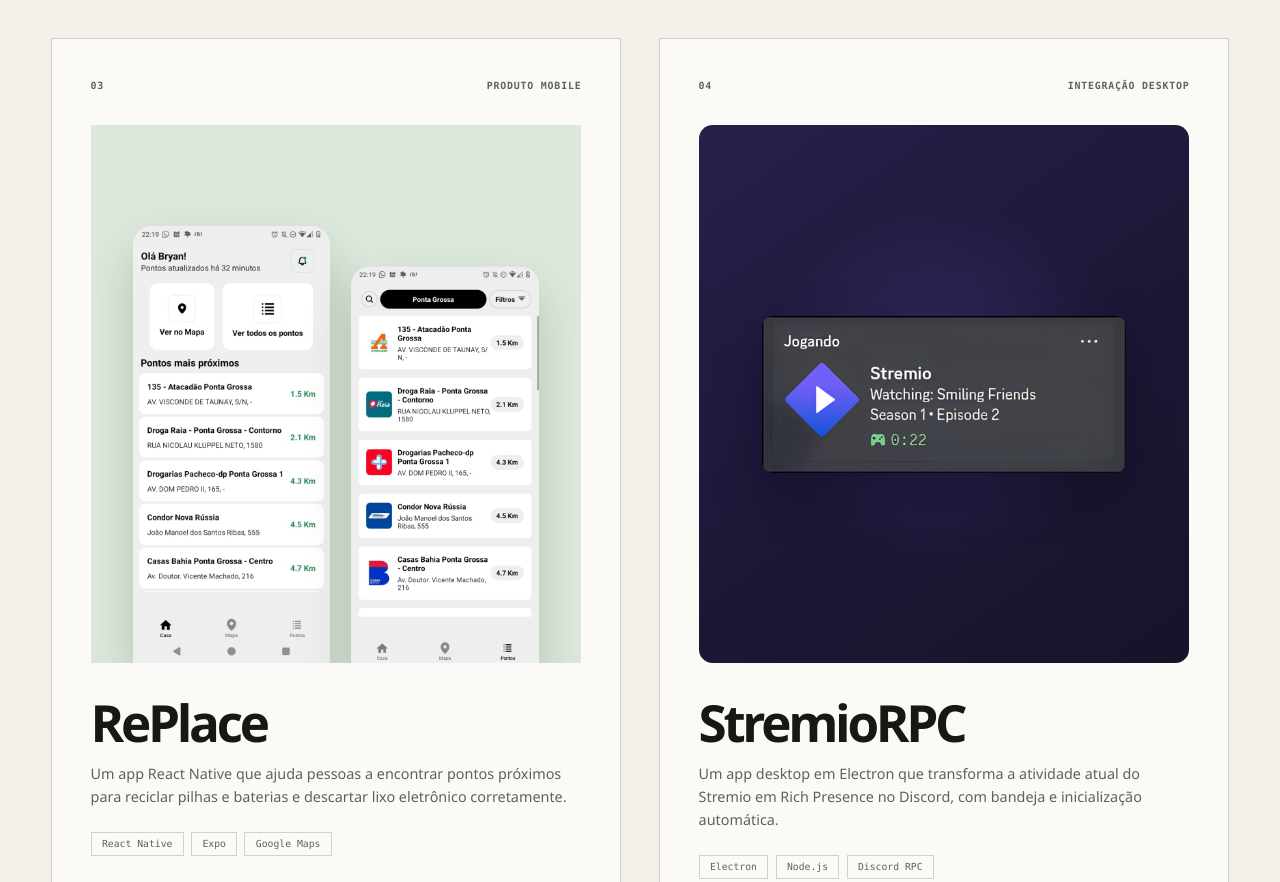
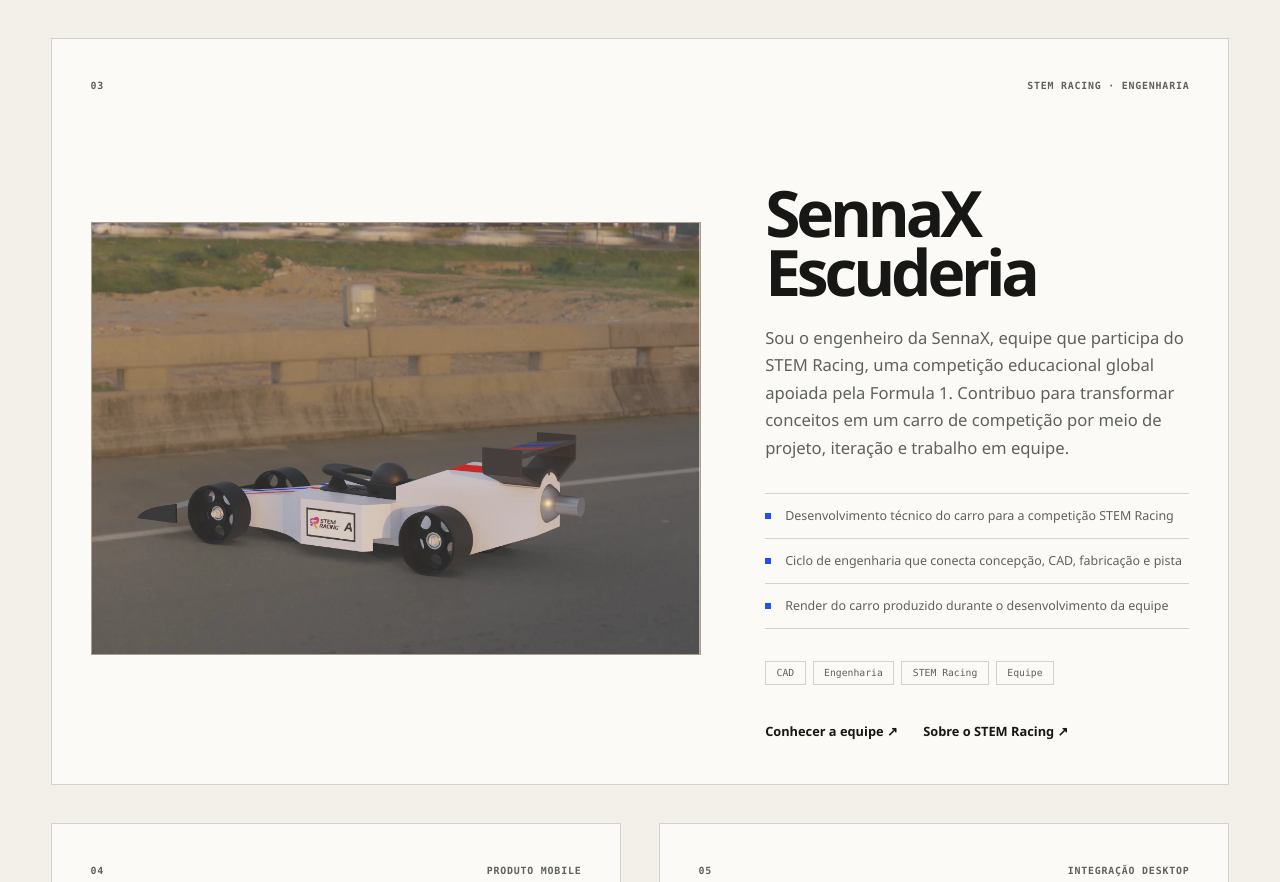
Before and after one commit to bryanrafaelbueno/bryanrafaelbueno.github.io, a website: page index.html in a window 1280 px wide. Shown: the part 2810-3692 px from the top of the page. Drawn offline with Linux system fonts and the light colour scheme.

Commit message:
Add SennaX STEM Racing project

```diff
--- a/index.html
+++ b/index.html
@@ -5,7 +5,7 @@
     <meta name="viewport" content="width=device-width, initial-scale=1.0" />
     <meta
       name="description"
-      content="Portfólio de Bryan Rafael Bueno Ribeiro, desenvolvedor de software com projetos web, mobile, desktop e de sistemas."
+      content="Portfólio de Bryan Rafael Bueno Ribeiro, desenvolvedor de software e engenheiro da SennaX no STEM Racing."
     />
     <meta name="author" content="Bryan Rafael Bueno Ribeiro" />
     <meta name="theme-color" content="#f2f0e9" />
@@ -286,10 +286,62 @@
             </figure>
           </article>
 
+          <article class="project project-featured project-sennax reveal">
+            <div class="project-meta">
+              <span>03</span>
+              <span data-i18n="stemEngineering">STEM Racing · Engenharia</span>
+            </div>
+            <div class="project-copy">
+              <h3>SennaX Escuderia</h3>
+              <p class="project-lead" data-i18n="sennaxLead">
+                Sou o engenheiro da SennaX, equipe que participa do STEM Racing, uma competição
+                educacional global apoiada pela Formula 1. Contribuo para transformar conceitos em um
+                carro de competição por meio de projeto, iteração e trabalho em equipe.
+              </p>
+              <ul class="project-details">
+                <li data-i18n="sennaxPoint1">Desenvolvimento técnico do carro para a competição STEM Racing</li>
+                <li data-i18n="sennaxPoint2">Ciclo de engenharia que conecta concepção, CAD, fabricação e pista</li>
+                <li data-i18n="sennaxPoint3">Render do carro produzido durante o desenvolvimento da equipe</li>
+              </ul>
+              <div class="tech-list" aria-label="Áreas">
+                <span>CAD</span><span>Engenharia</span><span>STEM Racing</span><span>Equipe</span>
+              </div>
+              <div class="project-links">
+                <a
+                  href="https://www.instagram.com/sennax_escuderia/"
+                  target="_blank"
+                  rel="noreferrer"
+                >
+                  <span data-i18n="meetTeam">Conhecer a equipe</span> <span aria-hidden="true">↗</span>
+                </a>
+                <a href="https://www.stemracing.com/" target="_blank" rel="noreferrer">
+                  <span data-i18n="aboutStemRacing">Sobre o STEM Racing</span> <span aria-hidden="true">↗</span>
+                </a>
+              </div>
+            </div>
+
+            <figure class="project-visual real-project-shot real-project-shot-sennax">
+              <a
+                href="https://www.instagram.com/sennax_escuderia/"
+                target="_blank"
+                rel="noreferrer"
+                aria-label="Abrir o perfil da SennaX Escuderia no Instagram"
+              >
+                <img
+                  src="assets/projects/sennax-car-render.webp"
+                  alt="Render do carro da SennaX Escuderia para a competição STEM Racing"
+                  width="1131"
+                  height="800"
+                  loading="lazy"
+                />
+              </a>
+            </figure>
+          </article>
+
           <div class="project-pair">
             <article class="project project-compact project-replace reveal">
               <div class="project-meta">
-                <span>03</span>
+                <span>04</span>
                 <span data-i18n="mobileProduct">Produto mobile</span>
               </div>
               <figure class="compact-visual real-mobile-gallery">
@@ -326,7 +378,7 @@
 
             <article class="project project-compact project-stremio reveal reveal-delay-short">
               <div class="project-meta">
-                <span>04</span>
+                <span>05</span>
                 <span data-i18n="desktopIntegration">Integração desktop</span>
               </div>
               <figure class="compact-visual real-stremio-shot">
@@ -397,6 +449,7 @@
           <dl class="profile-facts">
             <div><dt data-i18n="education">Formação</dt><dd data-i18n="educationValue">Desenvolvimento de Sistemas · SENAI</dd></div>
             <div><dt data-i18n="location">Localização</dt><dd>Ponta Grossa · Paraná · Brasil</dd></div>
+            <div><dt data-i18n="team">Equipe</dt><dd>SennaX Escuderia · STEM Racing</dd></div>
             <div><dt data-i18n="languages">Idiomas</dt><dd data-i18n="languagesValue">Português · Inglês</dd></div>
           </dl>
         </div>
--- a/script.js
+++ b/script.js
@@ -36,6 +36,14 @@
     deltaPoint2: "Sandboxed community plugins with an offline-first runtime",
     deltaPoint3: "Account favorites, JWT auth, and Playwright coverage",
     liveProduct: "Live product",
+    stemEngineering: "STEM Racing · Engineering",
+    sennaxLead:
+      "I am the engineer for SennaX, a team competing in STEM Racing, a global educational competition supported by Formula 1. I help turn concepts into a competition car through design, iteration, and teamwork.",
+    sennaxPoint1: "Technical development of the car for the STEM Racing competition",
+    sennaxPoint2: "An engineering cycle connecting concept, CAD, manufacturing, and the track",
+    sennaxPoint3: "Car render produced during the team’s development process",
+    meetTeam: "Meet the team",
+    aboutStemRacing: "About STEM Racing",
     mobileProduct: "Mobile product",
     replaceLead:
       "A React Native app that helps people find nearby battery recycling points and dispose of electronic waste responsibly.",
@@ -49,10 +57,11 @@
     aboutLead:
       "I’m a Systems Development student at SENAI with more than five years of hands-on programming practice. I learn by shipping: finding a real need, choosing the right tools, and carrying the work through to something people can use.",
     aboutBody:
-      "My projects move between web applications, desktop systems, APIs, mobile products, and lower-level tools. That range helps me understand the whole path, from what a user sees to what must stay reliable behind it.",
+      "My projects move between web applications, desktop systems, APIs, mobile products, and lower-level tools. Beyond software, I am the engineer for SennaX in STEM Racing, an experience that broadens how I think about design, iteration, and collaboration.",
     education: "Education",
     educationValue: "Systems Development · SENAI",
     location: "Location",
+    team: "Team",
     languages: "Languages",
     languagesValue: "Portuguese · English",
     capabilities: "Capabilities",
@@ -114,6 +123,14 @@
     deltaPoint2: "Plugins da comunidade isolados em sandbox e runtime offline-first",
     deltaPoint3: "Favoritos por conta, autenticação JWT e cobertura Playwright",
     liveProduct: "Abrir produto",
+    stemEngineering: "STEM Racing · Engenharia",
+    sennaxLead:
+      "Sou o engenheiro da SennaX, equipe que participa do STEM Racing, uma competição educacional global apoiada pela Formula 1. Contribuo para transformar conceitos em um carro de competição por meio de projeto, iteração e trabalho em equipe.",
+    sennaxPoint1: "Desenvolvimento técnico do carro para a competição STEM Racing",
+    sennaxPoint2: "Ciclo de engenharia que conecta concepção, CAD, fabricação e pista",
+    sennaxPoint3: "Render do carro produzido durante o desenvolvimento da equipe",
+    meetTeam: "Conhecer a equipe",
+    aboutStemRacing: "Sobre o STEM Racing",
     mobileProduct: "Produto mobile",
     replaceLead:
       "Um app React Native que ajuda pessoas a encontrar pontos próximos para reciclar pilhas e baterias e descartar lixo eletrônico corretamente.",
@@ -127,10 +144,11 @@
     aboutLead:
       "Sou estudante de Desenvolvimento de Sistemas no SENAI e tenho mais de cinco anos de prática com programação. Aprendo entregando: encontro uma necessidade real, escolho as ferramentas certas e levo o trabalho até algo que as pessoas possam usar.",
     aboutBody:
-      "Meus projetos passam por aplicações web, sistemas desktop, APIs, produtos mobile e ferramentas de mais baixo nível. Essa variedade me ajuda a entender todo o caminho, do que o usuário vê ao que precisa continuar confiável por trás.",
+      "Meus projetos passam por aplicações web, sistemas desktop, APIs, produtos mobile e ferramentas de mais baixo nível. Além do software, sou o engenheiro da SennaX no STEM Racing, uma experiência que amplia como penso em projeto, iteração e colaboração.",
     education: "Formação",
     educationValue: "Desenvolvimento de Sistemas · SENAI",
     location: "Localização",
+    team: "Equipe",
     languages: "Idiomas",
     languagesValue: "Português · Inglês",
     capabilities: "Competências",
@@ -185,8 +203,8 @@
 
   const description =
     chosen === "pt"
-      ? "Portfólio de Bryan Rafael Bueno Ribeiro, desenvolvedor de software com projetos web, mobile, desktop e de sistemas."
-      : "Portfolio of Bryan Rafael Bueno Ribeiro, a software developer building useful web, mobile, desktop, and systems products.";
+      ? "Portfólio de Bryan Rafael Bueno Ribeiro, desenvolvedor de software e engenheiro da SennaX no STEM Racing."
+      : "Portfolio of Bryan Rafael Bueno Ribeiro, a software developer and SennaX engineer in STEM Racing.";
   document.querySelector('meta[name="description"]').setAttribute("content", description);
   document.title =
     chosen === "pt"
--- a/styles.css
+++ b/styles.css
@@ -620,7 +620,8 @@
   align-items: stretch;
 }
 
-.project-delta {
+.project-delta,
+.project-sennax {
   grid-template-columns: minmax(440px, 1.18fr) minmax(300px, 0.82fr);
 }
 
@@ -634,6 +635,8 @@
 .project-synca > .project-visual { grid-column: 2; grid-row: 2; }
 .project-delta > .project-visual { grid-column: 1; grid-row: 2; }
 .project-delta > .project-copy { grid-column: 2; grid-row: 2; }
+.project-sennax > .project-visual { grid-column: 1; grid-row: 2; }
+.project-sennax > .project-copy { grid-column: 2; grid-row: 2; }
 
 .project-copy {
   display: flex;
@@ -1098,7 +1101,8 @@
 }
 
 .project-visual.real-project-shot-synca,
-.project-visual.real-project-shot-delta {
+.project-visual.real-project-shot-delta,
+.project-visual.real-project-shot-sennax {
   min-height: 0;
   align-self: center;
   grid-template-rows: auto;
@@ -1110,6 +1114,18 @@
 
 .real-project-shot-delta > a {
   aspect-ratio: 8 / 5;
+}
+
+.real-project-shot-sennax {
+  background: #9d907d;
+}
+
+.real-project-shot-sennax > a {
+  aspect-ratio: 1131 / 800;
+}
+
+.real-project-shot-sennax img {
+  object-fit: cover;
 }
 
 .real-project-shot:hover img {
@@ -1698,7 +1714,8 @@
 
   .profile-card { width: 100%; }
   .project-featured,
-  .project-delta { grid-template-columns: 1fr; }
+  .project-delta,
+  .project-sennax { grid-template-columns: 1fr; }
   .project-featured > .project-meta { grid-column: 1; grid-row: 1; }
   .project-featured > .project-copy { grid-column: 1; grid-row: 2; }
   .project-featured > .project-visual { grid-column: 1; grid-row: 3; }
```
Also changed, not shown: assets/projects/sennax-car-render.webp (added).
